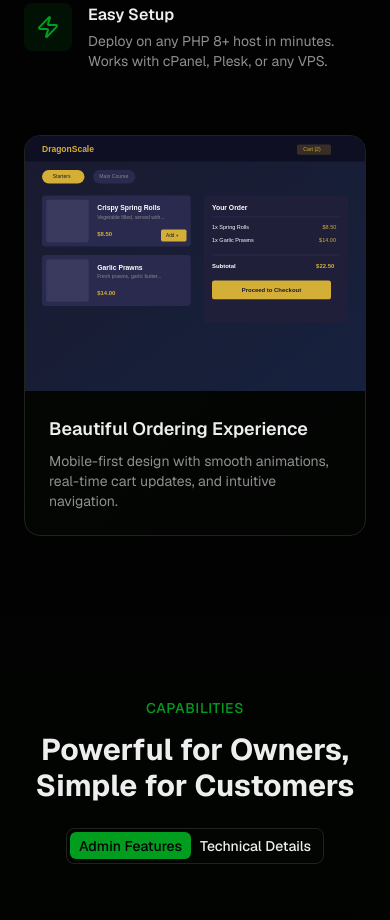
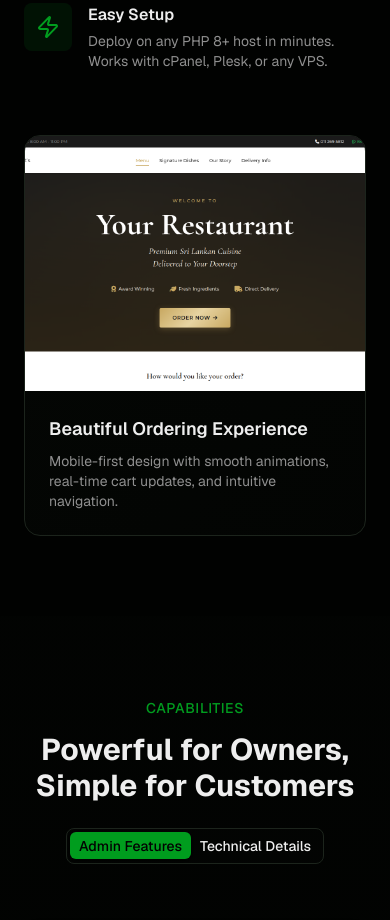
Before and after one commit to ghosts-lk/ghosts-lk.github.io, a Next.js app: page /dragonscale in a window 390 px wide. Shown: the part 3640-4560 px from the top of the page. Built offline with nearby package versions, Linux system fonts and the light colour scheme.

Commit message:
📸 Add real platform screenshots
- Desktop menu view (1280x800) with branding removed
- Mobile menu view (390x844) with branding removed
- Updated page to use PNG screenshots

```diff
--- a/app/dragonscale/page.tsx
+++ b/app/dragonscale/page.tsx
@@ -313,7 +313,7 @@ export default function DragonScalePage() {
             <div className="bg-gradient-to-br from-card to-card/50 border border-border rounded-2xl overflow-hidden">
               <div className="relative aspect-[4/3] bg-muted">
                 <Image
-                  src="/dragonscale/screenshots/menu-preview.svg"
+                  src="/dragonscale/screenshots/menu-preview.png"
                   alt="DragonScale ordering interface"
                   fill
                   className="object-cover object-top"
```
Also changed, not shown: public/dragonscale/screenshots/menu-preview.png (added), public/dragonscale/screenshots/mobile-preview.png (added).
